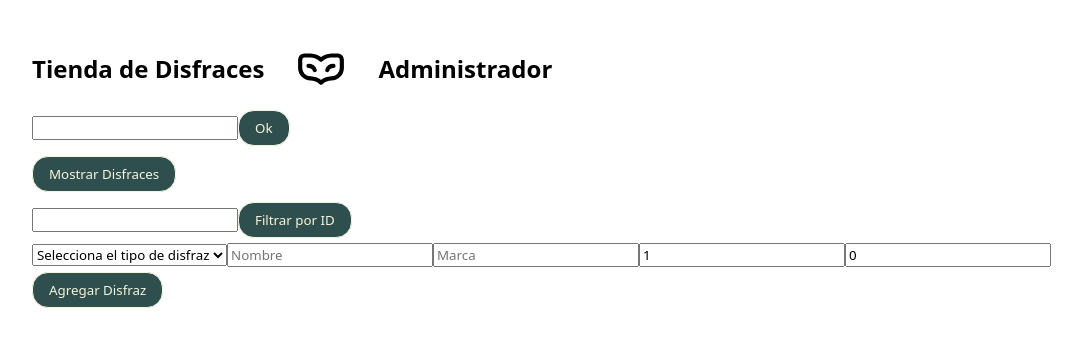
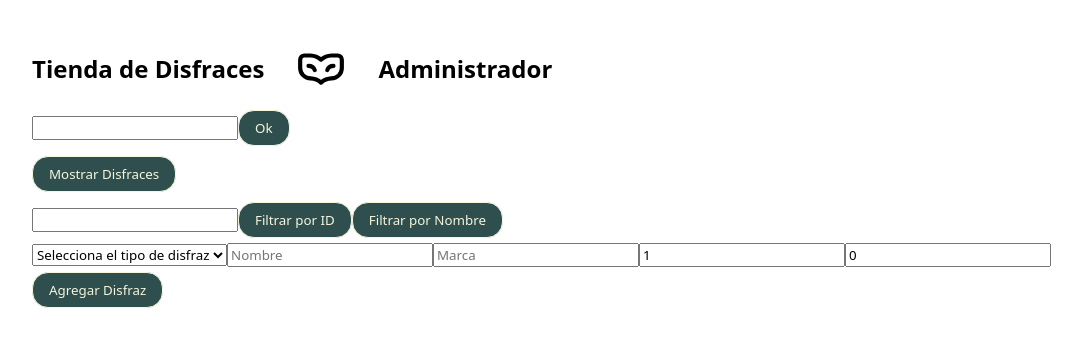
Before and after one commit to PiterWeb/TrabajoCAST, an Angular app in the folder microservicio_articulos/cliente/: page / in a window 1280 px wide. Shown: the top 346 px of the page, without its empty margins (48-1130 px from the left). Built offline with nearby package versions, Linux system fonts and the light colour scheme.

Commit message:
filtrar por nomhre ms articulos

```diff
--- a/microservicio_articulos/cliente/src/app/app.component.html
+++ b/microservicio_articulos/cliente/src/app/app.component.html
@@ -13,6 +13,7 @@
 <br>
 <input [(ngModel)]="id" id="newId">
 <button (click)="getDisfrazPorIdONombre(id())">Filtrar por ID</button>
+<button (click)="getDisfrazPorIdONombre(id())">Filtrar por Nombre</button>
 
 
 
```
